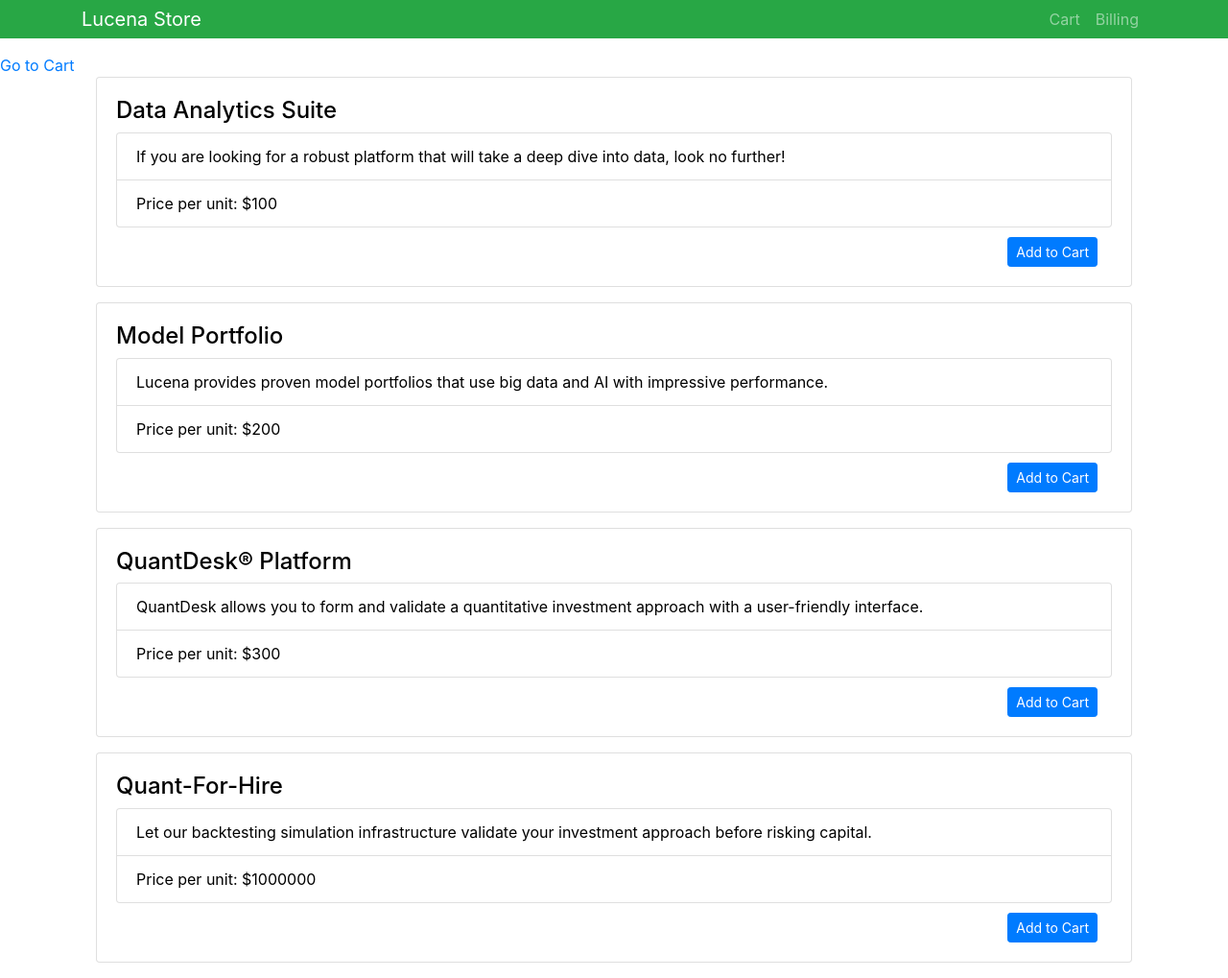
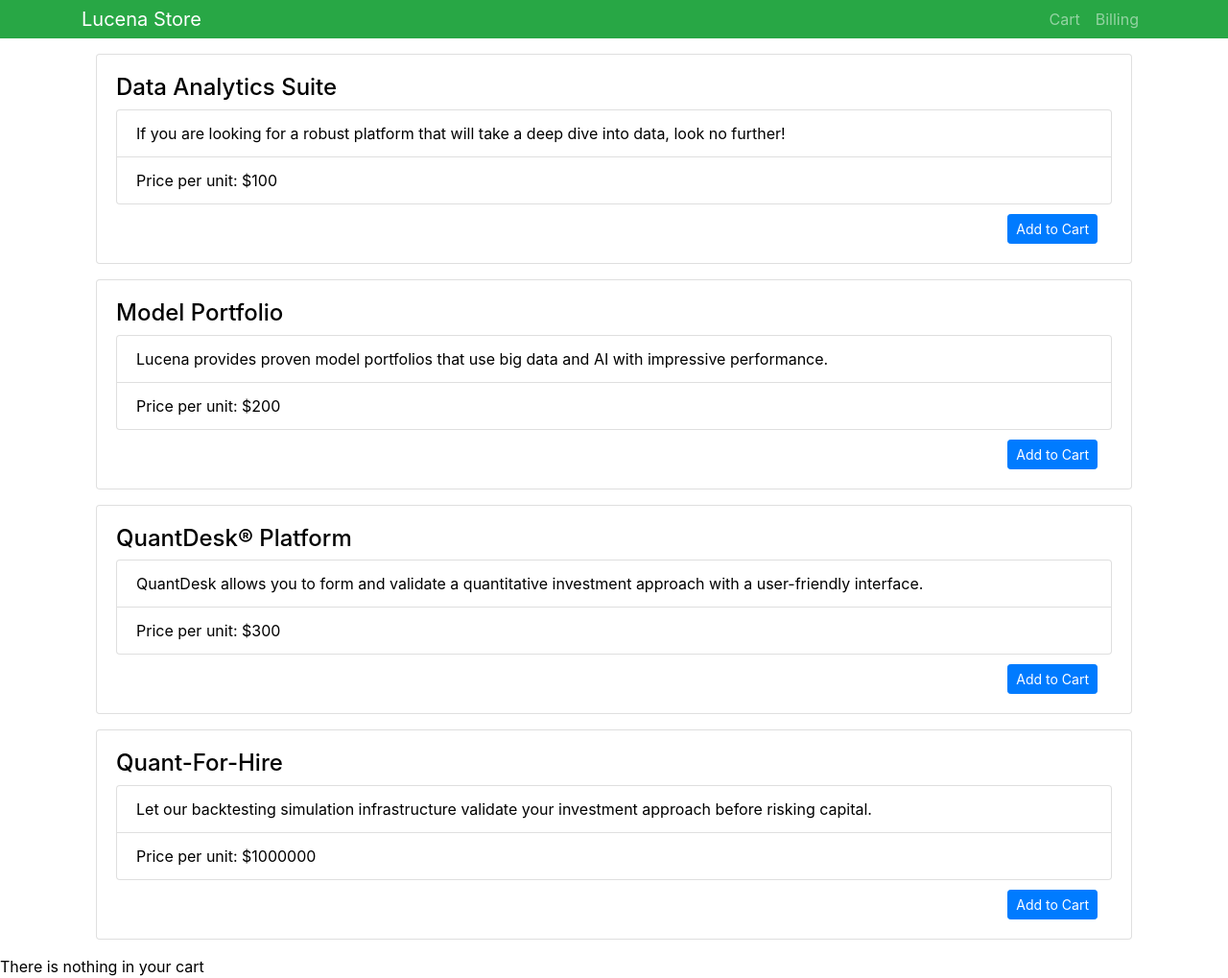
Before and after one commit to vertigojones/lucena-store-app, a React (Create React App) app: page / in a window 1280 px wide. Shown: the whole page at 96% size. Built offline with nearby package versions, Linux system fonts and the light colour scheme.

Commit message:
reverting the refactor idea

```diff
--- a/src/App.js
+++ b/src/App.js
@@ -5,7 +5,7 @@
 
 import NavBar from "./static-components/NavBar";
 
-import Home from "./pages/marketplace-page/Home";
+import Marketplace from "./pages/marketplace-page/Marketplace";
 import Cart from "./pages/cart-page/Cart";
 import Billing from "./pages/billing-page/Billing";
 
@@ -17,7 +17,7 @@
         <Router>
           <div>
             <Switch>
-              <Route exact path={"/"} component={Home} />
+              <Route exact path={"/"} component={Marketplace} />
               <Route exact path={"/cart"} component={Cart} />
               <Route exact path={"/billing"} component={Billing} />
             </Switch>
--- a/src/pages/marketplace-page/Home.js
+++ /dev/null
@@ -1,66 +0,0 @@
-import React, { Component } from "react";
-import Marketplace from "./Marketplace";
-
-export class Home extends Component {
-  state = {
-    marketplaceItems: [
-      {
-        id: 1,
-        name: "Data Analytics Suite",
-        description:
-          "If you are looking for a robust platform that will take a deep dive into data, look no further!",
-        price: 100,
-        quantity: 1
-      },
-
-      {
-        id: 2,
-        name: "Model Portfolio",
-        description:
-          "Lucena provides proven model portfolios that use big data and AI with impressive performance.",
-        price: 200,
-        quantity: 1
-      },
-
-      {
-        id: 3,
-        name: "QuantDesk® Platform",
-        description:
-          "QuantDesk allows you to form and validate a quantitative investment approach with a user-friendly interface.",
-        price: 300,
-        quantity: 1
-      },
-
-      {
-        id: 4,
-        name: "Quant-For-Hire",
-        description:
-          "Let our backtesting simulation infrastructure validate your investment approach before risking capital.",
-        price: 1000000,
-        quantity: 1
-      }
-    ],
-
-    cartItems: []
-  };
-
-  addItem = id => {
-    const { marketplaceItems } = this.state;
-    // clone the state array of items in cart
-    const cartItems = [...this.state.cartItems];
-    // push the selected marketplace items to the new array with associated id and update state array
-    cartItems.push(marketplaceItems[id]);
-    this.setState({ cartItems });
-  };
-
-  render() {
-    return (
-      <Marketplace
-        marketplaceItems={this.state.marketplaceItems}
-        addToCartHandler={this.addItem}
-      />
-    );
-  }
-}
-
-export default Home;
--- a/src/pages/marketplace-page/Marketplace.js
+++ b/src/pages/marketplace-page/Marketplace.js
@@ -1,26 +1,72 @@
 import React, { Component } from "react";
-import { Link } from "react-router-dom";
-
 import MarketplaceItem from "./MarketplaceItem";
+import Cart from "../cart-page/Cart";
 
 export default class Marketplace extends Component {
-  addToCart = id => {
-    this.props.addToCartHandler();
+  state = {
+    marketplaceItems: [
+      {
+        id: 1,
+        name: "Data Analytics Suite",
+        description:
+          "If you are looking for a robust platform that will take a deep dive into data, look no further!",
+        price: 100,
+        quantity: 1
+      },
+
+      {
+        id: 2,
+        name: "Model Portfolio",
+        description:
+          "Lucena provides proven model portfolios that use big data and AI with impressive performance.",
+        price: 200,
+        quantity: 1
+      },
+
+      {
+        id: 3,
+        name: "QuantDesk® Platform",
+        description:
+          "QuantDesk allows you to form and validate a quantitative investment approach with a user-friendly interface.",
+        price: 300,
+        quantity: 1
+      },
+
+      {
+        id: 4,
+        name: "Quant-For-Hire",
+        description:
+          "Let our backtesting simulation infrastructure validate your investment approach before risking capital.",
+        price: 1000000,
+        quantity: 1
+      }
+    ],
+
+    cartItems: []
+  };
+
+  addItem = id => {
+    const { marketplaceItems } = this.state;
+    // clone the state array of items in cart
+    const cartItems = [...this.state.cartItems];
+    // push the selected marketplace items to the new array with associated id and update state array
+    cartItems.push(marketplaceItems[id]);
+    this.setState({ cartItems });
   };
 
   render() {
     return (
       <div>
-        <Link to="/cart">Go to Cart</Link>
         <div className="container">
-          {this.props.marketplaceItems.map(marketplaceItem => (
+          {this.state.marketplaceItems.map(marketplaceItem => (
             <MarketplaceItem
               key={marketplaceItem.id}
               marketplaceItem={marketplaceItem}
-              addToCart={this.addToCart.bind(this, marketplaceItem.id)}
+              addToCartHandler={this.addItem.bind(this, marketplaceItem.id)}
             />
           ))}
         </div>
+        <Cart cartItems={this.state.cartItems} />
       </div>
     );
   }
```
Also changed, not shown: 1 other file (tests, documents, lock files or other folders).
